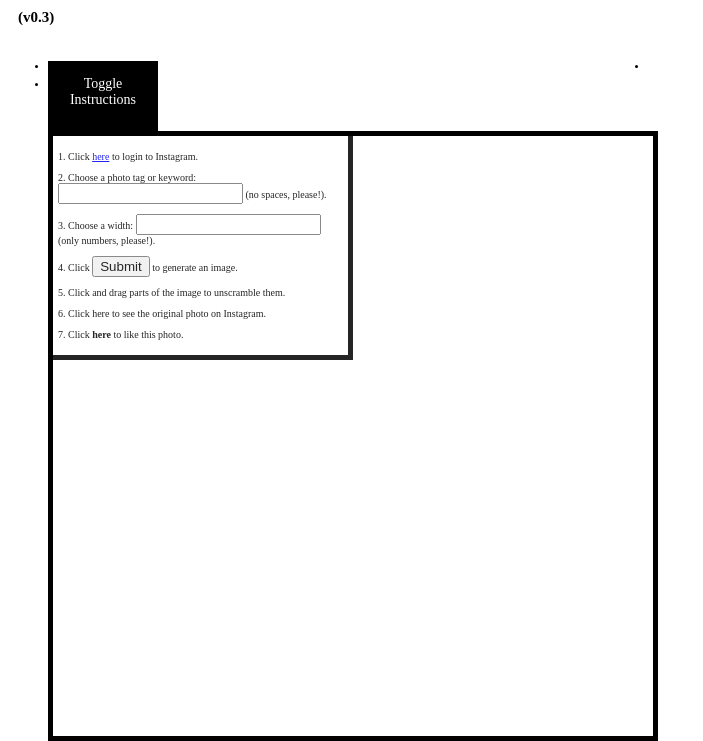
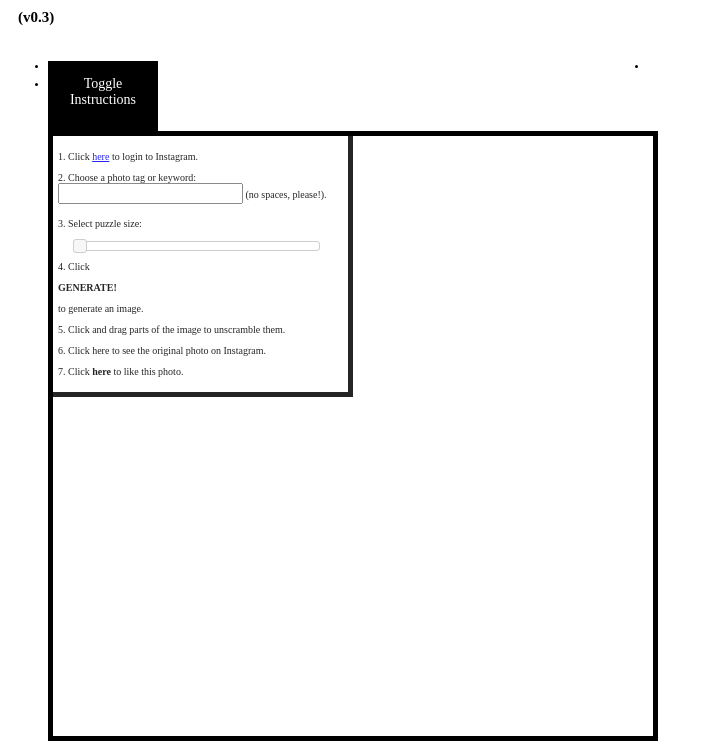
Before and after one commit to omardelarosa/scramblr, a plain HTML site: page instagrampuzzle1/index.html in a window 1280 px wide. Shown: the part 103-844 px from the top of the page, without its empty margins (0-703 px from the left). Drawn offline with nearby package versions, Linux system fonts and the light colour scheme.

Commit message:
Added Box Size Slider

```diff
--- a/instagrampuzzle1/css/main.css
+++ b/instagrampuzzle1/css/main.css
@@ -33,6 +33,11 @@ font-size: 14px;
 margin: 0px 0px 0px 0px;
 border: 5px solid black;
 padding: 10px 0px 0px 0px;
+}
+
+#widthInput {
+width: 240px;
+margin-left: 20px;
 }
 
 
--- a/instagrampuzzle1/index.html
+++ b/instagrampuzzle1/index.html
@@ -2,6 +2,7 @@
 <html>
 	<head>
 		<link rel="stylesheet" type="text/css" href="css/main.css" />
+		<link rel="stylesheet" type="text/css" href="http://code.jquery.com/ui/1.9.1/themes/base/jquery-ui.css" />
 		<script src="http://ajax.googleapis.com/ajax/libs/jquery/1.8.0/jquery.min.js"></script>
 		<script src="http://ajax.googleapis.com/ajax/libs/jqueryui/1.8.23/jquery-ui.min.js"></script>
 		<script src="js/instagram.js"></script>
@@ -39,8 +40,13 @@
 		<form>
 		<p>1. Click <a href="https://instagram.com/oauth/authorize/?client_id=6b3f2822a0f547d6b0f502887e8ff484&redirect_uri=http://omardelarosa.com/js/instagrampuzzle1/index.html&response_type=token">here</a> to login to Instagram.</p>
 		<p>2. Choose a photo tag or keyword: <input id="tagInput" name="tag or keyword" type="text"></input> (no spaces, please!).</p>
-		<p>3. Choose a width: <input id="widthInput" name="width" type="text"></input> (only numbers, please!).</p>
-		<p id="imagerefresh">4. Click <input id="generate" type="submit"><b></b></input> to generate an image.
+
+<p>3. <label for="puzzleWidth">Select puzzle size: </label>
+    	<input type="text" id="puzzleWidth" style="border: 0; color: black; font-weight: bold;" />
+
+		<div id="widthInput"></div></p>
+
+		<p id="imagerefresh">4. Click <p id="generate"><b>GENERATE!</b></p> to generate an image.
 		<p>5. Click and drag parts of the image to unscramble them.</p>
 		<p>6. Click <a id="userProfile">here</a> to see the original photo on Instagram.</p>
 		<p>7. Click <b><a id="likeButton">here</a></b> to like this photo. <b><a id="photoId"></a></b></p>
--- a/instagrampuzzle1/js/instagram.js
+++ b/instagrampuzzle1/js/instagram.js
@@ -3,6 +3,7 @@ $(document).ready(function(){
 var accessToken = window.location.hash.slice(14);
 var photoId = "";
 var tagInputVal = "";
+
 
 console.log(accessToken);
 
@@ -15,6 +16,17 @@ $('#boxes').bind('touchmove', function(e) {
 }, false);
 
 */
+
+$('#widthInput').slider({
+	value:2,
+	min:2,
+	max:32,
+	step:2,
+	slide: function( event, ui ) {
+                $( "#puzzleWidth" ).val(ui.value+"x"+ui.value+" boxes");
+				return ui.value;
+				}
+	});
 
 
 //instruction button begins
@@ -49,7 +61,8 @@ $('#generate').click(function(){  //---- change 'p' to submit button.
 	$('#instructions').hide();  //hides instructions
 
 	var tagInputVal = $('#tagInput').attr("value");
-	var boxWidth = $('#widthInput').attr("value");
+	var boxWidth = $('#widthInput').slider('value');  //gets slider numerical value
+
 	var spaceFilter = / /g;
 
 
```
